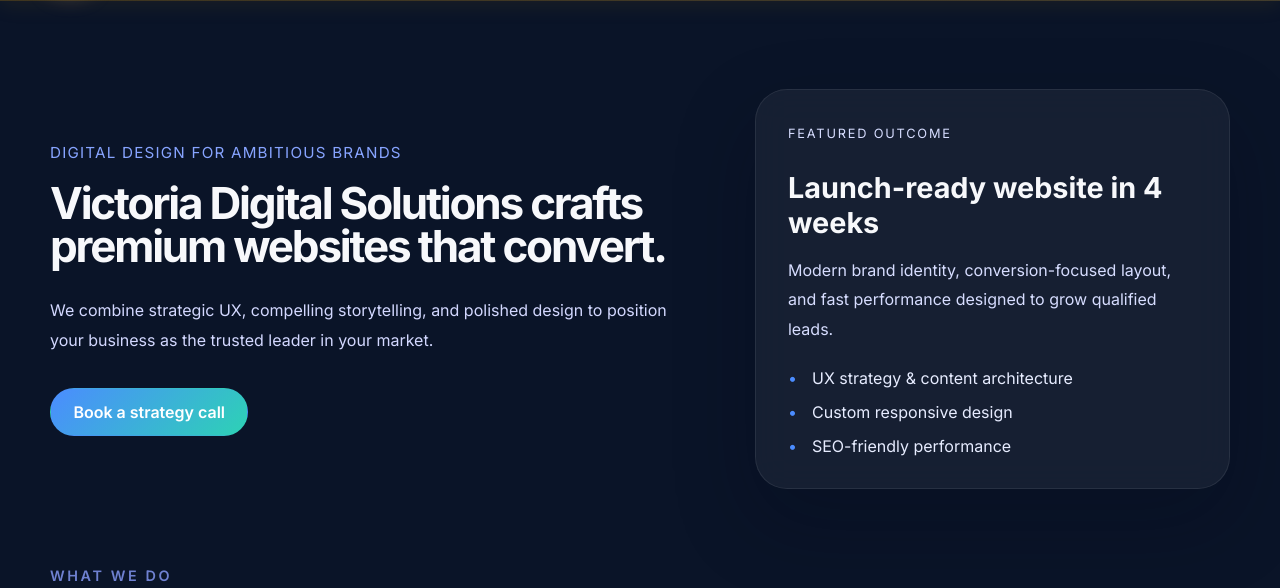
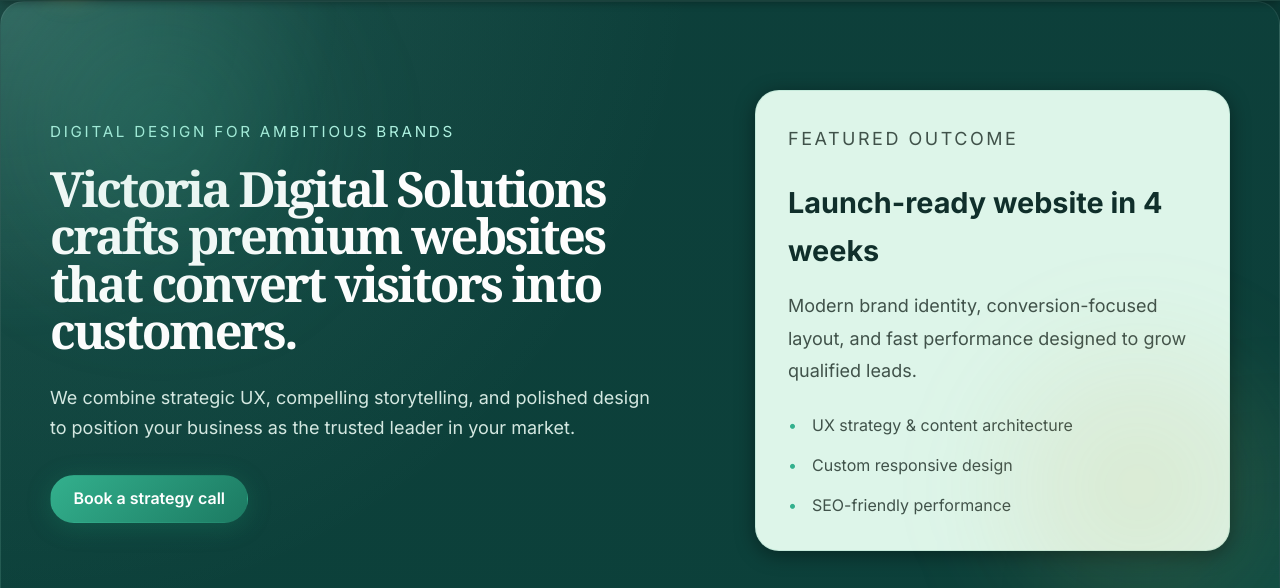
Before and after one commit to Luke-code2025/Victoria, a plain HTML site: page index.html in a window 1280 px wide. Shown: the part 72-660 px from the top of the page. Drawn offline with Linux system fonts and the light colour scheme.

Commit message:
second commit

```diff
--- a/index.html
+++ b/index.html
@@ -23,7 +23,7 @@
         <div class="container header-inner">
           <a class="brand" href="#top">
             <span class="brand-mark">
-              <img src="images/logo.png" alt="Victoria Digital logo" class="brand-logo" />
+              <img src="victoria-logo.png" alt="Victoria Digital logo" class="brand-logo" />
             </span>
             <span>VICTORIA DIGITAL SOLUTIONS</span>
           </a>
@@ -45,7 +45,7 @@
           <div class="container hero-grid">
             <div class="hero-copy">
               <span class="eyebrow">Digital design for ambitious brands</span>
-              <h1>Victoria Digital Solutions crafts premium websites that convert.</h1>
+              <h1>Victoria Digital Solutions crafts premium websites that convert visitors into customers.</h1>
               <p>
                 We combine strategic UX, compelling storytelling, and polished design to position your business as the trusted leader in your market.
               </p>
--- a/styles.css
+++ b/styles.css
@@ -1,10 +1,104 @@
+/* ============================================
+   VICTORIA DIGITAL SOLUTIONS
+   Theme: Deep Navy + Teal
+   Paste at the very top of styles.css
+   ============================================ */
+
 :root {
-  color-scheme: dark;
-  font-family: 'Inter', system-ui, sans-serif;
-  font-synthesis: none;
-  text-rendering: optimizeLegibility;
-  background: #0a1428;
-  color: #f7f8fb;
+
+  /* --- BACKGROUNDS --- */
+  --bg-primary:        #0d3f3a;
+  --bg-secondary:      #0f5049;
+  --bg-tertiary:       #154f4a;
+  --bg-overlay:        #154f5150;
+
+  /* --- TEAL ACCENT SCALE --- */
+  --teal-light:        #bff3e0;
+  --teal-mid:          #71d4b6;
+  --teal-base:         #33b08d;
+  --teal-dark:         #1c7a62;
+  --teal-deeper:       #134f43;
+  --teal-glow:         rgba(51, 176, 141, 0.16);
+
+  /* --- TEXT --- */
+  --text-primary:      #fdfdfd;
+  --text-secondary:    #d4e8e1;
+  --text-muted:        #92b3aa;
+  --text-accent:       #aef1e0;
+
+  /* --- BORDERS --- */
+  --border-subtle:     rgba(29, 158, 117, 0.12);
+  --border-default:    rgba(29, 158, 117, 0.25);
+  --border-strong:     rgba(29, 158, 117, 0.5);
+  --border-white:      rgba(255, 255, 255, 0.08);
+
+  /* --- COMPLEMENTARY ACCENTS --- */
+  --gold:              #c9a84c;
+  --gold-light:        #f0cc7a;
+  --coral:             #E8593C;
+  --coral-light:       #f0997b;
+
+  /* --- PRICING CARD COLOURS --- */
+  --silver:            #9aa5b4;
+  --silver-bg:         rgba(154, 165, 180, 0.1);
+  --bronze:            #cd7f32;
+  --bronze-bg:         rgba(205, 127, 50, 0.1);
+  --gold-pkg:          #c9a84c;
+  --gold-pkg-bg:       rgba(201, 168, 76, 0.1);
+
+  /* --- GLASSMORPHISM --- */
+  --glass-bg:          rgba(13, 58, 49, 0.68);
+  --glass-border:      rgba(51, 176, 141, 0.24);
+  --glass-blur:        blur(16px);
+
+  /* --- TYPOGRAPHY --- */
+  --font-heading:      'Playfair Display', Georgia, serif;
+  --font-body:         'Inter', system-ui, sans-serif;
+  --font-mono:         'Fira Code', monospace;
+
+  /* --- FONT SIZES --- */
+  --text-xs:           0.75rem;
+  --text-sm:           0.875rem;
+  --text-base:         1rem;
+  --text-lg:           1.125rem;
+  --text-xl:           1.25rem;
+  --text-2xl:          1.5rem;
+  --text-3xl:          1.875rem;
+  --text-4xl:          2.25rem;
+  --text-5xl:          3rem;
+
+  /* --- SPACING --- */
+  --space-xs:          0.5rem;
+  --space-sm:          1rem;
+  --space-md:          1.5rem;
+  --space-lg:          2rem;
+  --space-xl:          3rem;
+  --space-2xl:         5rem;
+
+  /* --- BORDER RADIUS --- */
+  --radius-sm:         6px;
+  --radius-md:         10px;
+  --radius-lg:         16px;
+  --radius-xl:         24px;
+  --radius-full:       9999px;
+
+  /* --- SHADOWS --- */
+  --shadow-sm:         0 2px 8px rgba(0, 0, 0, 0.3);
+  --shadow-md:         0 4px 20px rgba(0, 0, 0, 0.4);
+  --shadow-lg:         0 8px 40px rgba(0, 0, 0, 0.5);
+  --shadow-teal:       0 4px 24px rgba(29, 158, 117, 0.25);
+  --shadow-teal-lg:    0 8px 40px rgba(29, 158, 117, 0.35);
+
+  /* --- TRANSITIONS --- */
+  --transition-fast:   150ms ease;
+  --transition-base:   250ms ease;
+  --transition-slow:   400ms ease;
+
+  /* --- NAVBAR --- */
+  --nav-height:        70px;
+  --nav-bg-transparent: transparent;
+  --nav-bg-solid:      rgba(7, 50, 44, 0.92);
+  --nav-blur:          blur(12px);
 }
 
 * {
@@ -18,7 +112,11 @@ html {
 body {
   margin: 0;
   min-height: 100vh;
-  background: #0a1428;
+  background: radial-gradient(circle at top left, rgba(174, 241, 224, 0.12), transparent 22%), radial-gradient(circle at bottom right, rgba(201, 168, 76, 0.07), transparent 18%), linear-gradient(180deg, var(--bg-primary) 0%, #0b423b 55%, var(--bg-secondary) 100%);
+  color: var(--text-primary);
+  font-family: var(--font-body);
+  font-size: var(--text-base);
+  line-height: 1.65;
 }
 
 button,
@@ -41,10 +139,10 @@ img {
   position: sticky;
   top: 0;
   z-index: 20;
-  backdrop-filter: blur(14px);
-  background: linear-gradient(90deg, rgba(10, 20, 40, 0.95), rgba(15, 30, 61, 0.92));
-  border-bottom: 1px solid rgba(184, 134, 11, 0.3);
-  box-shadow: 0 4px 20px rgba(184, 134, 11, 0.1);
+  backdrop-filter: var(--nav-blur);
+  background: var(--nav-bg-solid);
+  border-bottom: 1px solid var(--border-white);
+  box-shadow: var(--shadow-sm);
 }
 
 .header-inner {
@@ -59,7 +157,7 @@ img {
   display: inline-flex;
   align-items: center;
   gap: 0.75rem;
-  color: #ffffff;
+  color: var(--text-primary);
   text-decoration: none;
   font-weight: 700;
 }
@@ -71,9 +169,9 @@ img {
   align-items: center;
   justify-content: center;
   border-radius: 0.85rem;
-  background: linear-gradient(135deg, #d4a574, #b8860b);
-  box-shadow: 0 8px 24px rgba(212, 165, 116, 0.4);
-  border: 1px solid rgba(212, 165, 116, 0.5);
+  background: linear-gradient(135deg, var(--gold), #a57b30);
+  box-shadow: 0 10px 30px rgba(201, 168, 76, 0.3);
+  border: 1px solid rgba(255, 255, 255, 0.08);
 }
 
 .brand-logo {
@@ -81,8 +179,6 @@ img {
   height: 2rem;
   object-fit: contain;
   border-radius: 0.7rem;
-  filter: brightness(1.1);
-  box-shadow: inset 0 2px 8px rgba(255, 255, 255, 0.2);
 }
 
 .site-nav {
@@ -92,14 +188,14 @@ img {
 
 .site-nav a,
 .footer-nav a {
-  color: #cbd2ff;
+  color: var(--text-accent);
   text-decoration: none;
-  transition: color 0.25s ease;
+  transition: color var(--transition-base);
 }
 
 .site-nav a:hover,
 .footer-nav a:hover {
-  color: #ffffff;
+  color: var(--text-primary);
 }
 
 .nav-toggle {
@@ -116,11 +212,42 @@ img {
   width: 1.7rem;
   height: 0.15rem;
   border-radius: 999px;
-  background: #cbd2ff;
+  background: var(--teal-base);
 }
 
 .hero {
   padding: 5.5rem 0 4rem;
+  position: relative;
+  overflow: hidden;
+  background: linear-gradient(180deg, rgba(13, 64, 58, 0.96), rgba(10, 50, 44, 0.92));
+  background-image: radial-gradient(circle at top left, rgba(174, 241, 224, 0.14), transparent 24%), radial-gradient(circle at bottom right, rgba(51, 176, 141, 0.12), transparent 20%);
+  border-radius: var(--radius-xl);
+  border: 1px solid rgba(255, 255, 255, 0.08);
+  box-shadow: var(--shadow-lg);
+}
+
+.hero::before {
+  content: '';
+  position: absolute;
+  top: -12%;
+  left: -15%;
+  width: 55%;
+  height: 65%;
+  background: radial-gradient(circle, var(--teal-glow), transparent 55%);
+  filter: blur(40px);
+  pointer-events: none;
+}
+
+.hero::after {
+  content: '';
+  position: absolute;
+  bottom: -14%;
+  right: -14%;
+  width: 50%;
+  height: 70%;
+  background: radial-gradient(circle, rgba(201, 168, 76, 0.16), transparent 50%);
+  filter: blur(42px);
+  pointer-events: none;
 }
 
 .hero-grid {
@@ -131,30 +258,32 @@ img {
 }
 
 .hero-copy {
-  max-width: 640px;
+  max-width: 620px;
 }
 
 .eyebrow {
   display: inline-flex;
   margin-bottom: 1.25rem;
-  color: #87a4ff;
+  color: var(--text-accent);
   font-size: 0.95rem;
-  letter-spacing: 0.08em;
+  letter-spacing: 0.18em;
   text-transform: uppercase;
 }
 
 .hero h1 {
   margin: 0;
-  font-size: clamp(2.75rem, 3.4vw, 4.4rem);
+  font-family: var(--font-heading);
+  font-size: clamp(2.75rem, 3.8vw, 4.4rem);
   line-height: 0.98;
   letter-spacing: -0.05em;
+  color: var(--text-primary);
 }
 
 .hero p {
   margin: 1.75rem 0 2rem;
   max-width: 44rem;
-  line-height: 1.85;
-  color: #d3d8ff;
+  color: var(--text-secondary);
+  font-size: var(--text-lg);
 }
 
 .hero-actions {
@@ -169,10 +298,10 @@ img {
   justify-content: center;
   min-height: 3rem;
   padding: 0 1.4rem;
-  border-radius: 999px;
+  border-radius: var(--radius-full);
   border: 1px solid transparent;
   font-weight: 600;
-  transition: transform 0.2s ease, background-color 0.2s ease, color 0.2s ease;
+  transition: transform var(--transition-fast), background-color var(--transition-base), color var(--transition-base), border-color var(--transition-base);
   cursor: pointer;
   text-decoration: none;
 }
@@ -183,13 +312,22 @@ img {
 
 .button-primary {
   color: #ffffff;
-  background: linear-gradient(135deg, #4b8cff, #2dd2b5);
+  background: linear-gradient(135deg, var(--teal-base), var(--teal-dark));
+  box-shadow: var(--shadow-teal);
+}
+
+.button-primary:hover {
+  background: linear-gradient(135deg, var(--teal-dark), var(--teal-deeper));
 }
 
 .button-secondary {
-  color: #cbd2ff;
+  color: var(--teal-base);
   background: rgba(255, 255, 255, 0.04);
-  border-color: rgba(255, 255, 255, 0.12);
+  border-color: var(--border-subtle);
+}
+
+.button-secondary:hover {
+  background: rgba(255, 255, 255, 0.08);
 }
 
 .hero-panel {
@@ -197,31 +335,31 @@ img {
 }
 
 .panel-card {
-  border-radius: 2rem;
-  background: rgba(255, 255, 255, 0.05);
-  border: 1px solid rgba(255, 255, 255, 0.08);
-  backdrop-filter: blur(18px);
+  border-radius: var(--radius-xl);
+  background: #ddf5e9;
+  border: 1px solid rgba(29, 158, 117, 0.12);
   padding: 2rem;
-  box-shadow: 0 32px 80px rgba(1, 8, 24, 0.25);
+  box-shadow: var(--shadow-md);
 }
 
 .panel-label {
   margin: 0 0 1rem;
-  color: #8e9cff;
+  color: var(--teal-dark);
   text-transform: uppercase;
   letter-spacing: 0.14em;
-  font-size: 0.8rem;
+  font-size: 0.82rem;
 }
 
 .panel-card h2 {
   margin: 0 0 1rem;
   font-size: 1.8rem;
+  color: #102f2b;
 }
 
 .panel-card p {
-  margin: 0 1.5rem 1.5rem 0;
-  color: #d7ddff;
-  line-height: 1.85;
+  margin: 0 0 1.5rem;
+  color: #40524a;
+  line-height: 1.8;
 }
 
 .panel-card ul {
@@ -233,7 +371,7 @@ img {
 }
 
 .panel-card li {
-  color: #e7ecff;
+  color: #40524a;
   padding-left: 1.5rem;
   position: relative;
 }
@@ -242,7 +380,7 @@ img {
   content: '•';
   position: absolute;
   left: 0;
-  color: #4b8cff;
+  color: var(--teal-base);
 }
 
 .section-head {
@@ -250,7 +388,7 @@ img {
 }
 
 .section-subtitle {
-  color: #6f81d1;
+  color: var(--text-accent);
   font-weight: 600;
   text-transform: uppercase;
   letter-spacing: 0.18em;
@@ -258,10 +396,23 @@ img {
   font-size: 0.9rem;
 }
 
+.services {
+  padding: 4rem 0;
+  background: linear-gradient(180deg, rgba(12, 55, 49, 0.98), rgba(14, 68, 60, 0.98));
+  background-image: radial-gradient(circle at top right, rgba(174, 241, 224, 0.12), transparent 22%), radial-gradient(circle at 25% 20%, rgba(51, 176, 141, 0.1), transparent 18%);
+}
+
+.pricing {
+  padding: 4rem 0;
+  background: linear-gradient(180deg, rgba(13, 70, 61, 0.96), rgba(10, 50, 44, 0.98));
+  background-image: radial-gradient(circle at top left, rgba(174, 241, 224, 0.12), transparent 24%), radial-gradient(circle at bottom right, rgba(51, 176, 141, 0.08), transparent 22%);
+}
+
 .section-head h2 {
   margin: 0;
   font-size: clamp(2rem, 2.2vw, 2.8rem);
   line-height: 1.1;
+  color: var(--text-primary);
 }
 
 .cards-grid,
@@ -273,33 +424,43 @@ img {
 
 .service-card,
 .work-card {
-  border-radius: 1.75rem;
+  border-radius: var(--radius-xl);
   padding: 1.9rem;
-  background: rgba(255, 255, 255, 0.04);
-  border: 1px solid rgba(255, 255, 255, 0.08);
-  transition: transform 0.25s ease, border-color 0.25s ease;
+  background: #ffffff;
+  border: 1px solid rgba(29, 158, 117, 0.12);
+  transition: transform var(--transition-base), border-color var(--transition-base), background var(--transition-base), box-shadow var(--transition-base);
 }
 
 .service-card:hover,
 .work-card:hover {
   transform: translateY(-6px);
-  border-color: rgba(75, 140, 255, 0.35);
+  border-color: rgba(29, 158, 117, 0.35);
+  background: #f5fbf7;
+  box-shadow: 0 20px 40px rgba(51, 176, 141, 0.12);
 }
 
 .service-card h3,
 .work-card h3 {
   margin-top: 0;
+  color: #102f2b;
 }
 
 .service-card p,
 .work-card p {
-  color: #d0d5ff;
+  color: #4f6160;
   line-height: 1.8;
+}
+
+.price {
+  margin: 1.5rem 0;
+  font-size: 2rem;
+  font-weight: 700;
+  color: var(--gold);
 }
 
 .work-meta {
   margin-bottom: 1rem;
-  color: #8da5ff;
+  color: var(--text-accent);
   font-size: 0.95rem;
   font-weight: 600;
   text-transform: uppercase;
@@ -307,7 +468,8 @@ img {
 }
 
 .about {
-  padding: 4rem 0;
+  background: linear-gradient(180deg, rgba(10, 53, 47, 0.96), rgba(15, 64, 57, 0.96));
+  color: var(--text-primary);
 }
 
 .about-grid {
@@ -324,23 +486,25 @@ img {
 
 .about-values div {
   padding: 1.6rem;
-  border-radius: 1.5rem;
-  background: rgba(255, 255, 255, 0.04);
-  border: 1px solid rgba(255, 255, 255, 0.08);
+  border-radius: var(--radius-lg);
+  background: rgba(8, 57, 45, 0.82);
+  border: 1px solid var(--border-subtle);
 }
 
 .about-values h3 {
   margin: 0 0 0.75rem;
+  color: var(--text-primary);
 }
 
 .about-values p {
   margin: 0;
-  color: #d5dbff;
-  line-height: 1.75;
+  color: var(--text-secondary);
 }
 
 .contact {
-  padding: 4rem 0 6rem;
+  background: linear-gradient(180deg, rgba(190, 232, 227, 0.96), rgba(15, 64, 57, 0.98));
+  background-image: radial-gradient(circle at top left, rgba(174, 241, 224, 0.08), transparent 25%);
+  color: var(--text-primary);
 }
 
 .contact-grid {
@@ -358,7 +522,7 @@ img {
 .contact-form label {
   display: grid;
   gap: 0.55rem;
-  color: #e1e7ff;
+  color: var(--text-primary);
   font-weight: 500;
 }
 
@@ -367,21 +531,27 @@ img {
   width: 100%;
   padding: 1rem 1.1rem;
   border-radius: 1rem;
-  border: 1px solid rgba(255, 255, 255, 0.12);
-  background: rgba(255, 255, 255, 0.04);
-  color: #f5f7ff;
+  border: 1px solid var(--border-default);
+  background: #ffffff;
+  color: #1e2f33;
   outline: none;
+}
+
+.contact-form input::placeholder,
+.contact-form textarea::placeholder {
+  color: #7b8b8f;
 }
 
 .contact-form input:focus,
 .contact-form textarea:focus {
-  border-color: rgba(75, 140, 255, 0.6);
-  box-shadow: 0 0 0 4px rgba(75, 140, 255, 0.12);
+  border-color: var(--border-strong);
+  box-shadow: 0 0 0 4px rgba(29, 158, 117, 0.12);
 }
 
 .site-footer {
-  border-top: 1px solid rgba(255, 255, 255, 0.06);
-  padding: 2rem 0 3rem;
+  border-top: 1px solid var(--border-white);
+  padding: 3rem 0 3.5rem;
+  background: linear-gradient(180deg, rgba(10, 54, 47, 0.96), rgba(5, 34, 30, 0.98));
 }
 
 .footer-inner {
@@ -393,7 +563,7 @@ img {
 
 .footer-inner p {
   margin: 0;
-  color: #9da8ff;
+  color: var(--text-accent);
 }
 
 @media (max-width: 980px) {
@@ -406,6 +576,10 @@ img {
   .cards-grid,
   .work-grid {
     grid-template-columns: 1fr 1fr;
+  }
+
+  .hero {
+    border-radius: 2rem;
   }
 }
 
```
